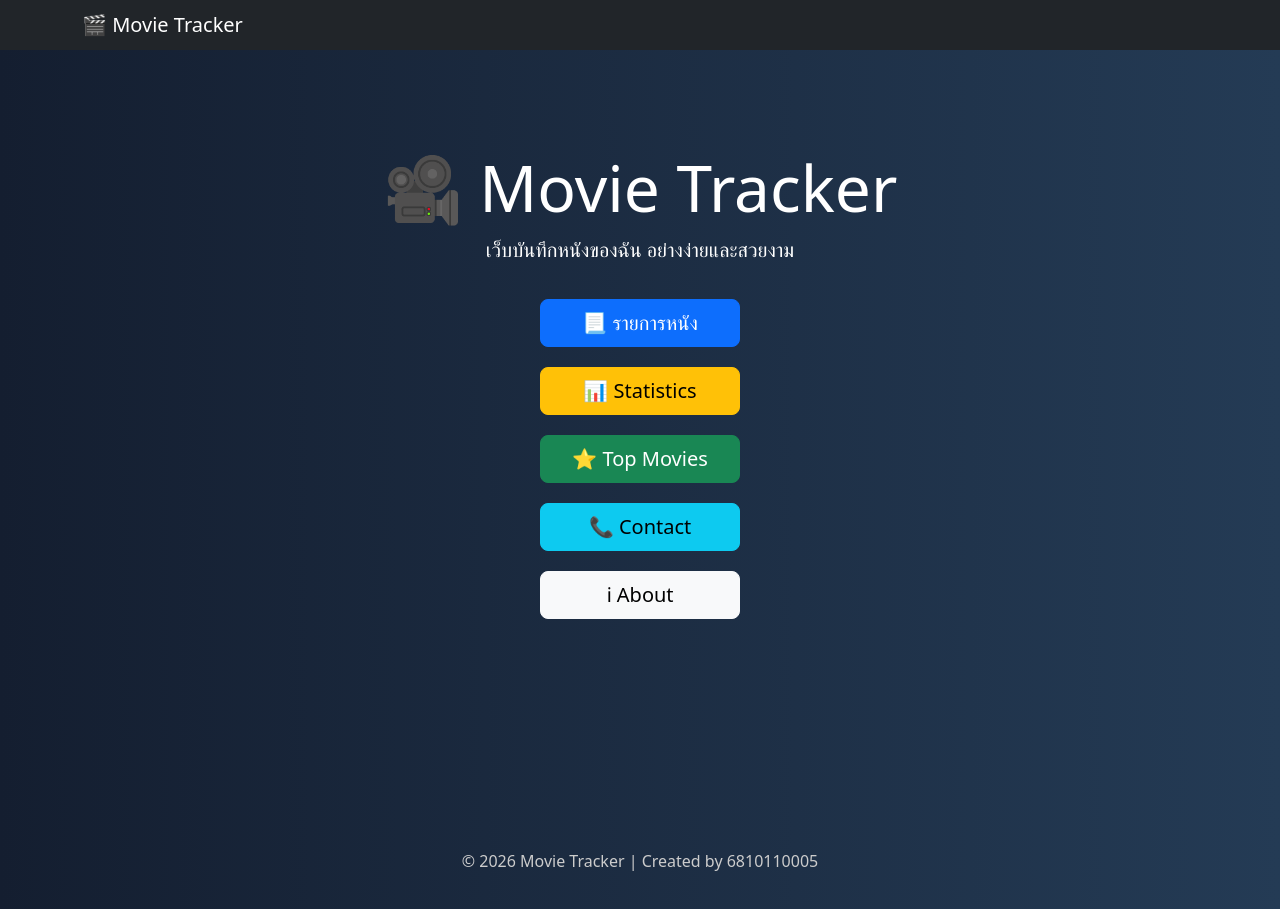
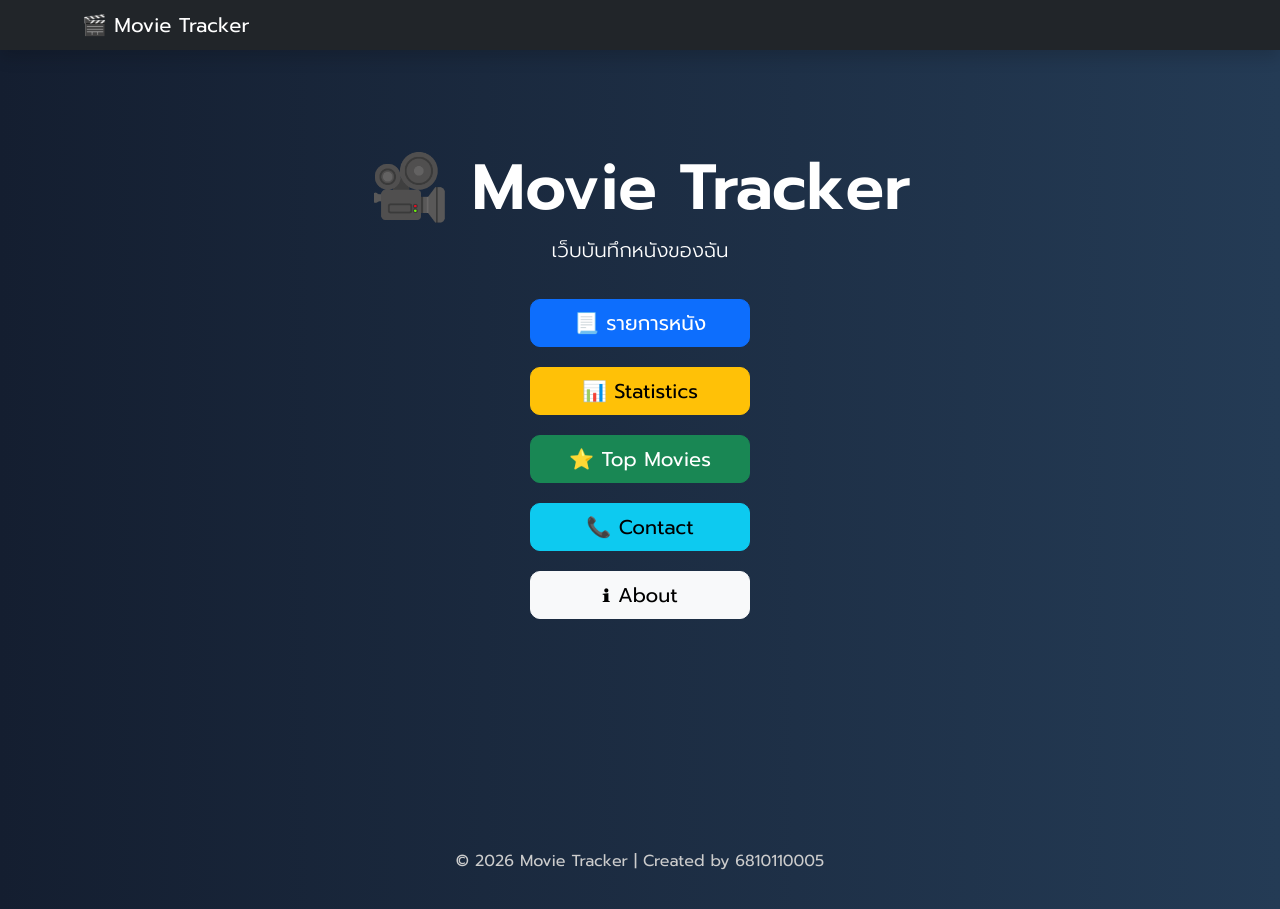
Before and after one commit to KorawanLeelertwongsakul/movie-tracker, a Flask app: page / in a window 1280 px wide. Run offline with Flask 3, Linux system fonts and the light colour scheme.

Commit message:
Add modern font and improve home page UI design

```diff
--- a/templates/home.html
+++ b/templates/home.html
@@ -7,11 +7,16 @@
 
 <title>Movie Tracker</title>
 
+<!-- Bootstrap -->
 <link href="https://cdn.jsdelivr.net/npm/bootstrap@5.3.0/dist/css/bootstrap.min.css" rel="stylesheet">
+
+<!-- Modern Font จาก Google Fonts -->
+<link href="https://fonts.googleapis.com/css2?family=Prompt:wght@300;400;600&display=swap" rel="stylesheet">
 
 <style>
 
 body {
+    font-family: 'Prompt', sans-serif;
     background: linear-gradient(to right, #141e30, #243b55);
     color: white;
 }
@@ -23,7 +28,13 @@ body {
 
 .btn-custom {
     margin: 10px;
-    width: 200px;
+    width: 220px;
+    border-radius: 10px;
+}
+
+.btn-custom:hover {
+    transform: scale(1.05);
+    transition: 0.3s;
 }
 
 footer {
@@ -42,7 +53,7 @@ footer {
 
 <!-- Navbar -->
 
-<nav class="navbar navbar-dark bg-dark">
+<nav class="navbar navbar-dark bg-dark shadow">
 
 <div class="container">
 
@@ -62,7 +73,7 @@ footer {
 
 <div class="container hero">
 
-<h1 class="display-3">
+<h1 class="display-3 fw-bold">
 
 🎥 Movie Tracker
 
@@ -70,7 +81,7 @@ footer {
 
 <p class="lead">
 
-เว็บบันทึกหนังของฉัน อย่างง่ายและสวยงาม
+เว็บบันทึกหนังของฉัน
 
 </p>
 
```
Also changed, not shown: templates/index.html (deleted, +0 -38 lines).
